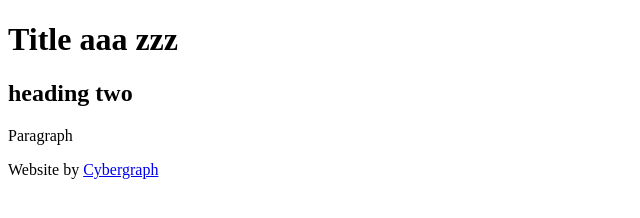
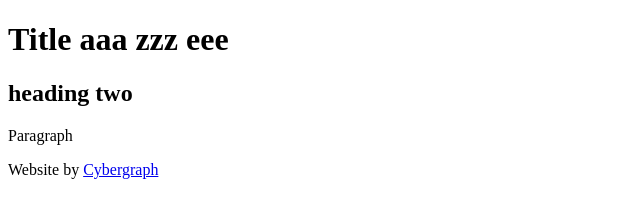
Before and after one commit to cybergraph/project, a plain HTML site: page index.html in a window 1280 px wide. Shown: the full height of the page, 0-640 px from the left. Drawn offline with Linux system fonts and the light colour scheme.

Commit message:
Rename title again and again

```diff
--- a/index.html
+++ b/index.html
@@ -8,7 +8,7 @@
   </head>
   <body>
     <header>
-      <h1>Title aaa zzz</h1>
+      <h1>Title aaa zzz eee</h1>
     </header>
     <h2>heading two</h2>
     <p>Paragraph</p>
```
